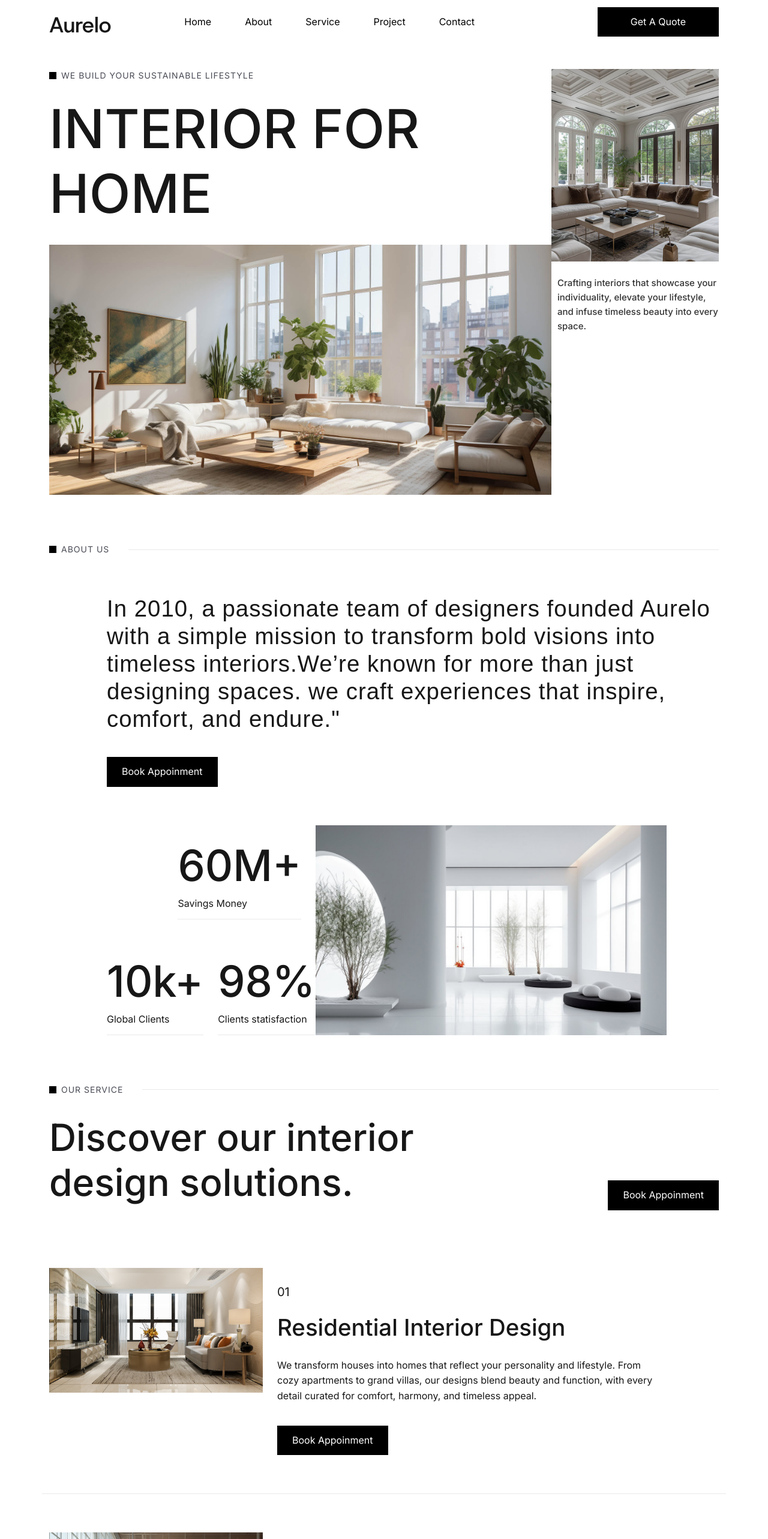
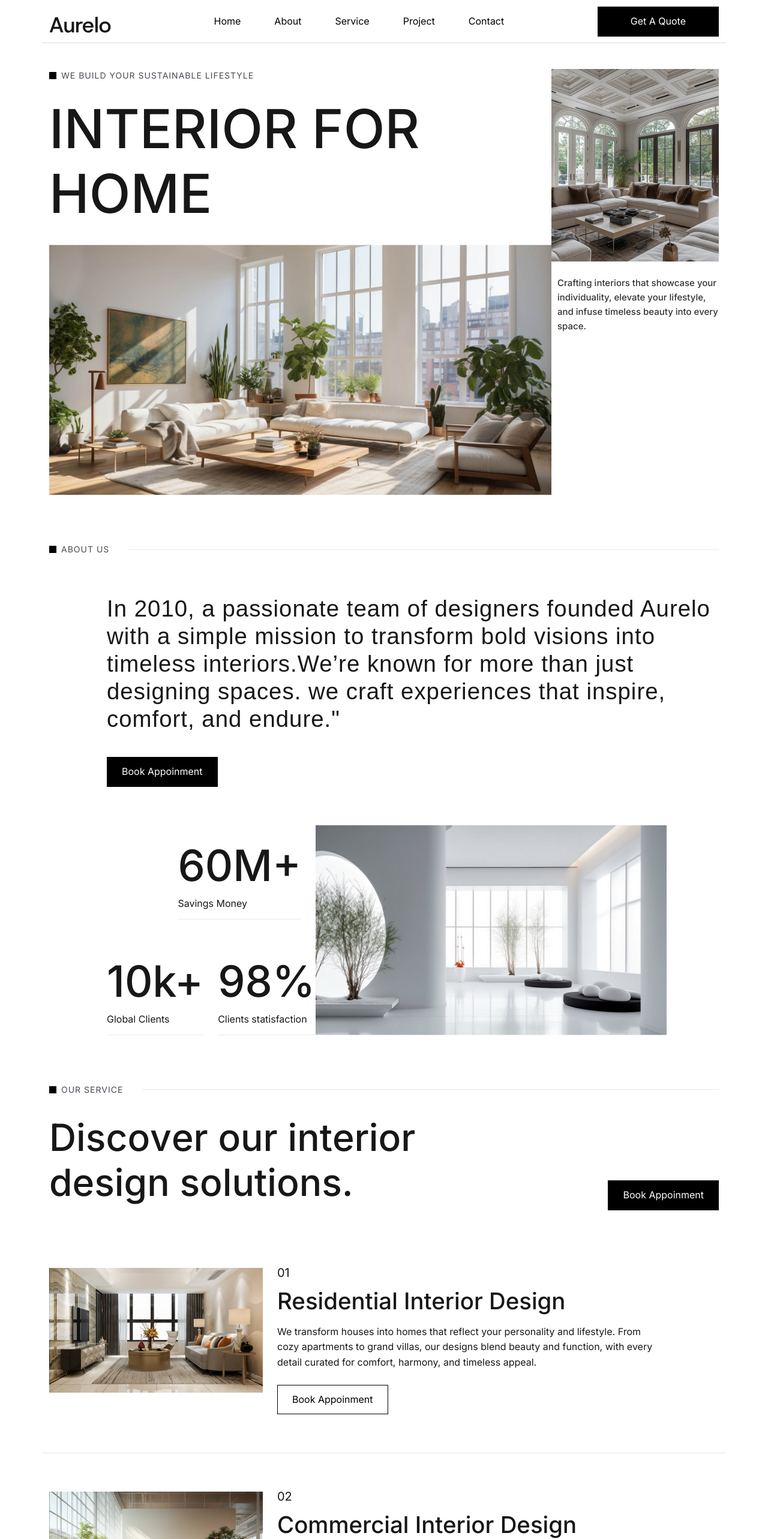
Before and after one commit to Yogendra-SinghRathore/HomeInterior, a React (Vite) app: page / in a window 1280 px wide. Shown: the top 2566 px of the page at 60% size. Built offline with nearby package versions, Linux system fonts and the light colour scheme.

Commit message:
gsap live

```diff
--- a/package.json
+++ b/package.json
@@ -12,6 +12,7 @@
   "dependencies": {
     "aos": "^2.3.4",
     "bootstrap": "^5.3.8",
+    "gsap": "^3.14.2",
     "react": "^19.2.0",
     "react-dom": "^19.2.0",
     "react-router-dom": "^7.11.0",
--- a/src/components/Home.jsx
+++ b/src/components/Home.jsx
@@ -1,4 +1,10 @@
 import React from "react";
+import { useEffect } from "react";
+import { gsap } from "gsap";
+import { ScrollTrigger } from "gsap/ScrollTrigger";
+
+gsap.registerPlugin(ScrollTrigger);
+
 import { NavLink } from "react-router-dom";
 import heroImage1 from "../assets/images/heroImage1.jpg";
 import heroImage2 from "../assets/images/heroImage2.jpg";
@@ -108,6 +114,90 @@ const Home = () => {
     },
   ];
 
+
+  const splitToCharsByWord = (element) => {
+    const words = element.innerText.split(" ");
+    element.innerHTML = "";
+
+    words.forEach((word, wordIndex) => {
+      const wordSpan = document.createElement("span");
+      wordSpan.className = "word";
+
+      word.split("").forEach((char) => {
+        const charSpan = document.createElement("span");
+        charSpan.className = "char";
+        charSpan.textContent = char;
+        wordSpan.appendChild(charSpan);
+      });
+
+      element.appendChild(wordSpan);
+
+      // add space between words (except last)
+      if (wordIndex < words.length - 1) {
+        element.appendChild(document.createTextNode(" "));
+      }
+    });
+  };
+
+
+
+  useEffect(() => {
+    const images = gsap.utils.toArray(".reveal-image");
+
+    images.forEach((image) => {
+      const img = image.querySelector("img");
+
+      gsap.fromTo(
+        img,
+        {
+          clipPath: "inset(0 0 100% 0)",
+          scale: 2,           // 👈 start zoomed IN
+        },
+        {
+          clipPath: "inset(0 0 0% 0)",
+          scale: 1,              // 👈 zoom OUT to normal
+          duration: 1.8,
+          ease: "cubic-bezier(0.77,0,0.175,1)",
+          scrollTrigger: {
+            trigger: image,
+            start: "top 85%",
+            once: true,
+          },
+        }
+      );
+    });
+  }, []);
+
+  useEffect(() => {
+    const elements = document.querySelectorAll(".reveal-brush");
+
+    elements.forEach((el) => {
+      splitToCharsByWord(el);
+
+      const chars = el.querySelectorAll(".char");
+
+      gsap.to(chars, {
+        opacity: 1,
+        x: 0,
+        duration: 0.7,
+        ease: "power2.out",
+        stagger: {
+          each: 0.035,
+          from: "start",
+        },
+        scrollTrigger: {
+          trigger: el,
+          start: "top 80%",
+          once: true,
+        },
+      });
+    });
+  }, []);
+
+
+
+
+
   return (
     <>
       <section id="hero" className="section hero-section">
@@ -115,28 +205,39 @@ const Home = () => {
           <div className="row gx-0">
             <div className="col-md-9">
               <div className="heroLeftBox ">
-                <div className=" section-title-box" data-aos="fade-down" data-aos-delay="500">
+                <div
+                  className=" section-title-box"
+                  data-aos="fade-down"
+                  data-aos-delay="500"
+                >
                   <div className="section-icon"></div>
                   <div className="section-title">
                     We Build Your Sustainable Lifestyle
                   </div>
                 </div>
-                <h1 className="hero-title" data-aos="fade-up">INTERIOR FOR HOME</h1>
+                <h1 className="hero-title reveal-brush">
+                  INTERIOR FOR HOME
+                </h1>
+
+                <div className="reveal-image">
                   <img
-                  className=" img-fluid" data-aos="fade-up"
+                    className="img-fluid"
                     src={heroImage1}
                     alt="hero Image 1"
                   />
                 </div>
               </div>
+            </div>
             <div className="col-md-3 mt-4 mt-md-0">
               <div className="heroRightBox">
+                <div className="reveal-image">
                   <img
-                  className=" img-fluid"
-                  data-aos="fade-down"
+                    className="img-fluid"
                     src={heroImage2}
                     alt="hero Image 2"
                   />
+                </div>
+
                 <p className="mb-0" data-aos="fade-up" data-aos-delay="500">
                   Crafting interiors that showcase your individuality, elevate
                   your lifestyle, and infuse timeless beauty into every space.
@@ -155,7 +256,7 @@ const Home = () => {
             <div className="liner-box"></div>
           </div>
           <div className="about-box about-inner-box">
-            <h2 className=" aboutDesc">
+            <h2 className=" aboutDesc" data-aos="fade-up" data-aos-delay="1000">
               In 2010, a passionate team of designers founded Aurelo with a
               simple mission to transform bold visions into timeless
               interiors.We’re known for more than just designing spaces. we
@@ -163,7 +264,7 @@ const Home = () => {
             </h2>
 
             <div>
-              <NavLink to="/quote" className="secondry-button aboutBtn">
+              <NavLink to="/quote" className="primary-button aboutBtn">
                 Book Appoinment
               </NavLink>
             </div>
@@ -189,7 +290,13 @@ const Home = () => {
               </div>
               <div className="col-lg-7">
                 <div className="counterSideImg">
-                  <img className=" img-fluid" src={counterSideImage} alt="" />
+                  <div className="reveal-image">
+                    <img
+                      className="img-fluid"
+                      src={counterSideImage}
+                      alt="counter Side Image"
+                    />
+                  </div>
                 </div>
               </div>
             </div>
@@ -206,11 +313,11 @@ const Home = () => {
           </div>
 
           <div className="serviceHeader">
-            <div className="serviceHeadingBox">
-              <h1>Discover our interior design solutions.</h1>
+            <div className="serviceHeadingBox ">
+              <h1 className="reveal-brush">Discover our interior design solutions.</h1>
             </div>
             <div className=" serviceBtnBox">
-              <NavLink to="/quote" className="secondry-button">
+              <NavLink to="/quote" className="primary-button">
                 Book Appoinment
               </NavLink>
             </div>
@@ -219,11 +326,15 @@ const Home = () => {
           {serviceCard.map((service) => (
             <div className="row g-4 serviceBox">
               <div className="col-lg-4">
-                <div>
-                  <img className=" img-fluid" src={service.img} alt="" />
+                <div className="reveal-image">
+                  <img
+                    className="img-fluid"
+                    src={service.img}
+                    alt="hero Image 1"
+                  />
                 </div>
               </div>
-              <div className="col-lg-7 mt-3 mt-sm-5">
+              <div className="col-lg-7 mt-3">
                 <div className="serviceCardContentBox">
                   <span className="serviceNumber">{service.number}</span>
                   <h2 className="serviceHeading">{service.heading}</h2>
@@ -250,10 +361,10 @@ const Home = () => {
 
           <div className="serviceHeader">
             <div className="serviceHeadingBox">
-              <h1>A showcase of timeless interiors.</h1>
+              <h1 className="reveal-brush">A showcase of timeless interiors.</h1>
             </div>
             <div className=" serviceBtnBox">
-              <NavLink to="/quote" className="secondry-button">
+              <NavLink to="/quote" className="primary-button">
                 Book Appoinment
               </NavLink>
             </div>
@@ -292,10 +403,10 @@ const Home = () => {
 
           <div className="serviceHeader">
             <div className="serviceHeadingBox processHeadingBox">
-              <h1>Where your vision and our expertise come together.</h1>
+              <h1 className="reveal-brush">Where your vision and our expertise come together.</h1>
             </div>
             <div className=" serviceBtnBox">
-              <NavLink to="/quote" className="secondry-button">
+              <NavLink to="/quote" className="primary-button">
                 Book Appoinment
               </NavLink>
             </div>
@@ -331,7 +442,7 @@ const Home = () => {
 
           <div className="serviceHeader">
             <div className="serviceHeadingBox">
-              <h1>What our customers say.</h1>
+              <h1 className="reveal-brush">What our customers say.</h1>
             </div>
           </div>
           <TestimonialSlider />
@@ -342,7 +453,7 @@ const Home = () => {
         <div className="container-fluid gx-0">
           <div className="offerBox">
             <div className="container offerBoxText">
-              <h1>Ready to redefine your space? let’s talk</h1>
+              <h1 className="reveal-brush">Ready to redefine your space? let’s talk</h1>
               <div className=" serviceBtnBox">
                 <NavLink to="/quote" className="secondry-button offerBoxBtn">
                   Book Appoinment
--- a/src/components/Navbar.jsx
+++ b/src/components/Navbar.jsx
@@ -16,7 +16,7 @@ const Navbar = () => {
 
   return (
     <nav className="navbar navbar-expand-lg fixed-top bg-white navbar-light mb-3">
-      <div className="container bg-white">
+      <div className="container bg-white navbarBorder">
 
         {/* Logo */}
         <NavLink className="navbar-brand fw-bold" to="/hero">
@@ -114,10 +114,10 @@ const Navbar = () => {
           </ul>
 
           {/* Right CTA */}
-          <div className="ms-lg-auto">
+          <div className="">
             <NavLink
               to="/quote"
-              className="primary-button"
+              className="primary-button navbarBtn"
               data-bs-toggle="collapse"
               data-bs-target="#navbarScroll"
             >
@@ -127,8 +127,8 @@ const Navbar = () => {
 
         </div>
 
-        <div className="navbarBorder d-none"></div>
-      </div>
+
+        </div>
     </nav>
   );
 };
--- a/src/styles/global.css
+++ b/src/styles/global.css
@@ -37,12 +37,9 @@ a {
   height: 75px;
 }
 
+
 .navbarBorder {
-  padding-bottom: 10px;
   border-bottom: 1px solid gainsboro;
-  display: flex;
-  justify-content: space-between;
-  width: 100%;
 }
 
 .navbar-nav {
@@ -178,7 +175,7 @@ img {
 }
 
 .serviceHeadingBox {
-  max-width: 621px;
+  max-width: 660px;
 }
 
 .serviceHeadingBox h1 {
@@ -193,7 +190,7 @@ img {
 .serviceCardContentBox {
   display: flex;
   flex-direction: column;
-  gap: 20px;
+  gap: 8px;
 }
 
 .serviceNumber {
@@ -305,9 +302,8 @@ img {
   font-size: 4em;
 }
 
-.primary-button,
-.secondry-button {
-  padding: 11px 54px;
+.primary-button{
+  padding: 11px 24px;
   border: 1px solid #000;
   background: #000;
   color: #fff;
@@ -315,6 +311,19 @@ img {
   align-items: center;
   justify-content: center;
 }
+.secondry-button{
+  padding: 11px 24px;
+  border: 1px solid #000;
+  background: #fff;
+  color: #000;
+  display: inline-flex;
+  align-items: center;
+  justify-content: center;
+}
+.navbarBtn{
+  padding: 11px 54px;
+}
+
 
 .secondry-button {
   padding: 11px 24px;
@@ -402,6 +411,36 @@ img {
 .processHeadingBox {
   max-width: 826px;
 }
+
+/* Gsap */
+
+.reveal-image {
+  overflow: hidden;
+}
+
+.reveal-image img {
+  width: 100%;
+  display: block;
+}
+
+.reveal-brush {
+  overflow: hidden;
+}
+
+.reveal-brush .word {
+  display: inline-block;
+  white-space: nowrap; /* 🔥 KEY LINE */
+}
+
+.reveal-brush .char {
+  display: inline-block;
+  opacity: 0;
+  transform: translateX(-0.4em);
+}
+
+
+
+
 
 
 @media (max-width: 992px) {
@@ -538,4 +577,7 @@ img {
   .processBox img {
     width: 45px;
   }
+  .serviceDetails{
+    font-size: 14px;
+  }
 }
```
Also changed, not shown: 1 other file (tests, documents, lock files or other folders). Lines whose indentation alone changed are shown as unchanged.
